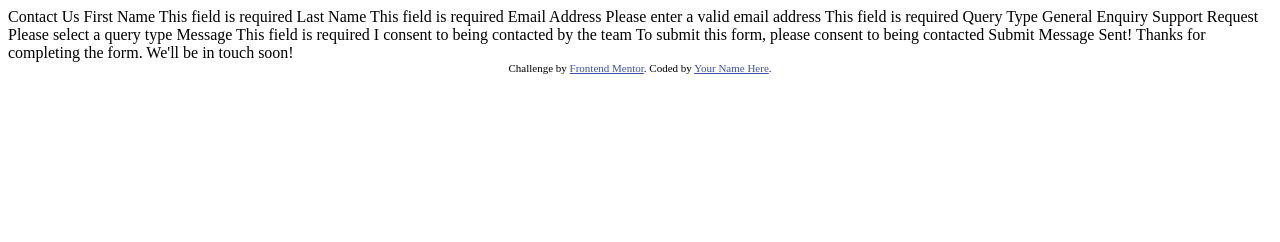
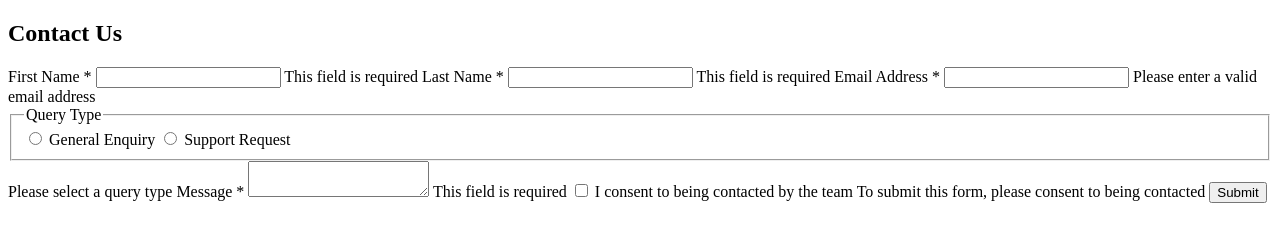
Before and after one commit to Dev-Wellington/contact-form, a plain HTML site: page index.html in a window 1280 px wide. Drawn offline with Linux system fonts and the light colour scheme.

Commit message:
feat: Adicionando formulario

```diff
--- a/index.html
+++ b/index.html
@@ -8,45 +8,66 @@
 
   <title>Frontend Mentor | Contact form</title>
 
-  <!-- Feel free to remove these styles or customise in your own stylesheet 👍 -->
-  <style>
-    .attribution { font-size: 11px; text-align: center; }
-    .attribution a { color: hsl(228, 45%, 44%); }
+
   </style>
 </head>
-<body>
 
-  Contact Us
 
-  First Name
-  This field is required
+<main>
+  <h2>Contact Us</h2>
+  <form action="">
+    <label >
+      First Name *
+      <input type="text">
+    </label>
+    <span>This field is required</span>
+    <label>
+      Last Name *
+      <input type="text">
+    </label>
+    <span>This field is required</span>
 
-  Last Name
-  This field is required
+    <label >
+      Email Address *
+      <input type="email">
+    </label>
+    <span>Please enter a valid email address</span>
 
-  Email Address
-  Please enter a valid email address
-  This field is required
+    <fieldset>
+      <legend>Query Type</legend>
+      <label for="general">
+        <input type="radio" name="query_type" id="general">
+        General Enquiry
+      </label>
+      <label for="support">
+        <input type="radio" name="query_type" id="support">
+        Support Request
+      </label>
+    </fieldset>
+    <span>Please select a query type</span>
+    <label for="Message">
+      Message *
+      <textarea name="" id="Message">
 
-  Query Type
-  General Enquiry
-  Support Request
-  Please select a query type
+      </textarea>
+    </label>
+    <span>This field is required</span>
+    <label for="check">
+      <input type="checkbox" id="check">
+      I consent to being contacted by the team
+    </label>
+    <span>To submit this form, please consent to being contacted</span>
+    <button type="submit">Submit</button>
+  </form>
+</main>
 
-  Message
-  This field is required
 
-  I consent to being contacted by the team
-  To submit this form, please consent to being contacted
 
-  Submit
 
-  Message Sent!
-  Thanks for completing the form. We'll be in touch soon!
 
-  <div class="attribution">
+  <!-- <div class="attribution">
     Challenge by <a href="https://www.frontendmentor.io?ref=challenge">Frontend Mentor</a>.
     Coded by <a href="#">Your Name Here</a>.
-  </div>
+  </div> -->
 </body>
 </html>
```
